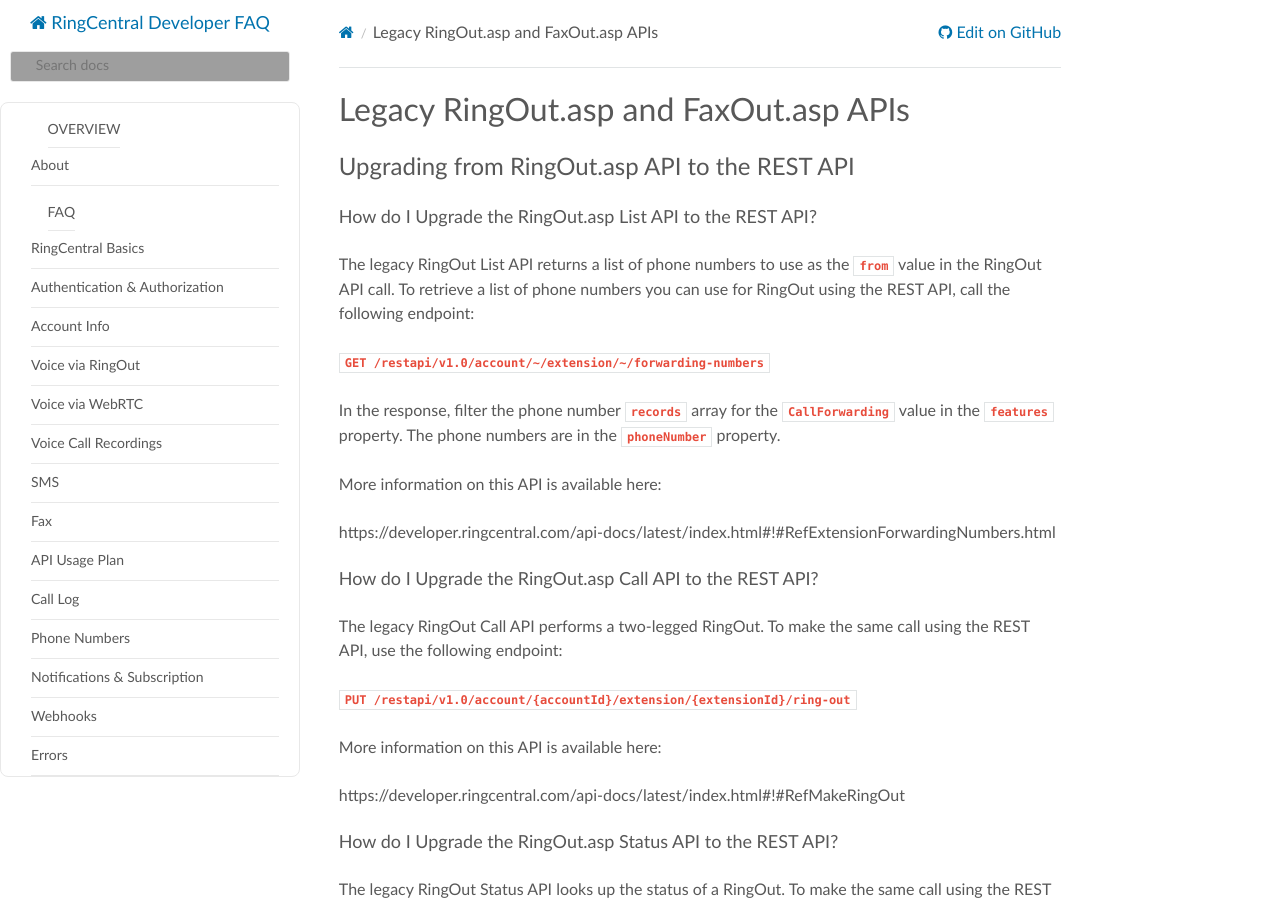
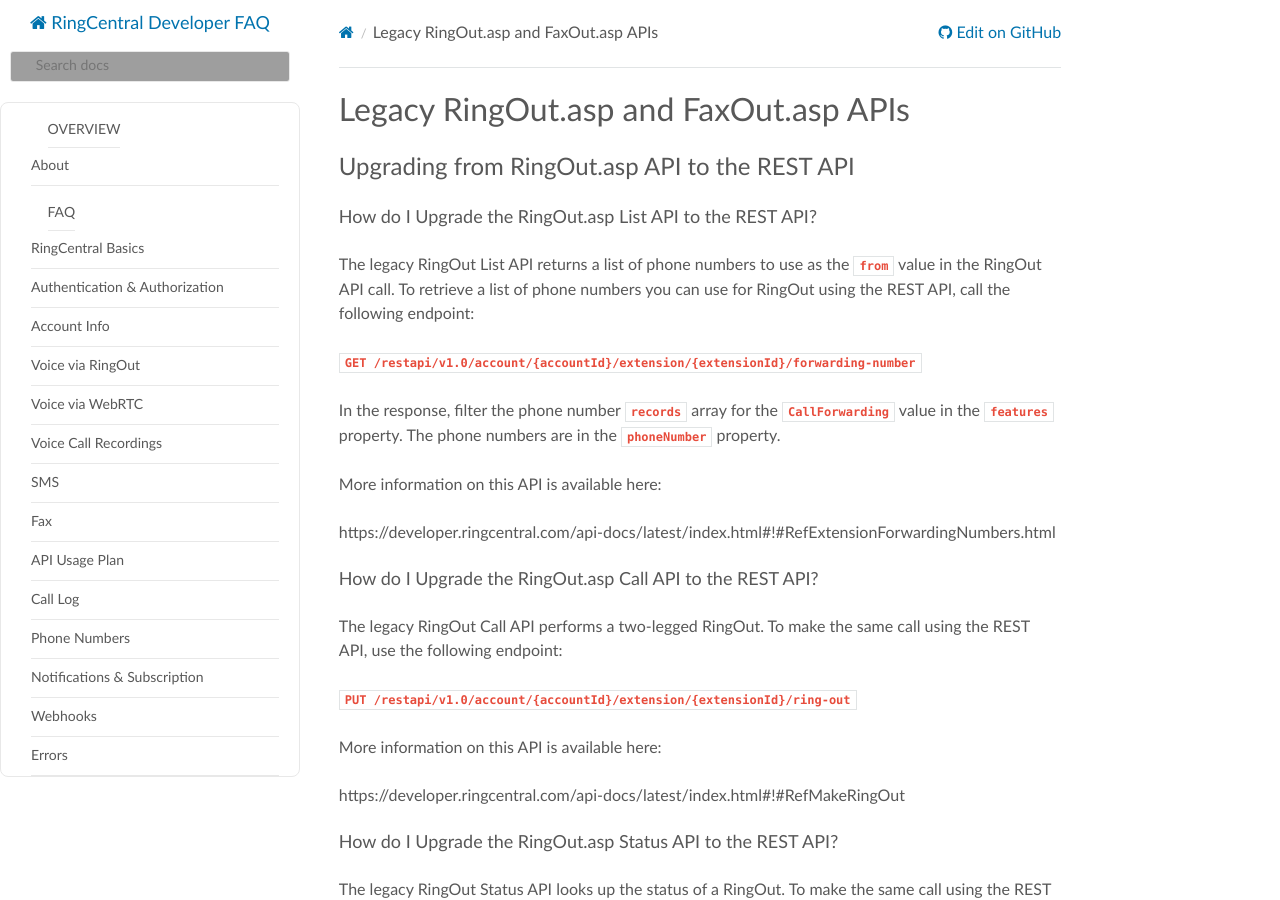
Before and after one commit to ringcentral/ringcentral-faq, an MkDocs documentation site: the page built from docs/legacy_ringout_faxout_apis.md, in a window 1280 px wide and 900 px high. Built offline with MkDocs 1.6.1, drawn with Linux system fonts in a browser that asks for light colours; nearby versions of some CDN libraries; old or Windows-style settings are respelled for this version of MkDocs; grey boxes are pictures that could not be loaded.

Commit message:
update legacy API info

```diff
--- a/docs/legacy_ringout_faxout_apis.md
+++ b/docs/legacy_ringout_faxout_apis.md
@@ -6,7 +6,7 @@
 
 The legacy RingOut List API returns a list of phone numbers to use as the `from` value in the RingOut API call. To retrieve a list of phone numbers you can use for RingOut using the REST API, call the following endpoint:
 
-`GET /restapi/v1.0/account/~/extension/~/forwarding-numbers`
+`GET /restapi/v1.0/account/{accountId}/extension/{extensionId}/forwarding-number`
 
 In the response, filter the phone number `records` array for the `CallForwarding` value in the `features` property. The phone numbers are in the `phoneNumber` property.
 
```
